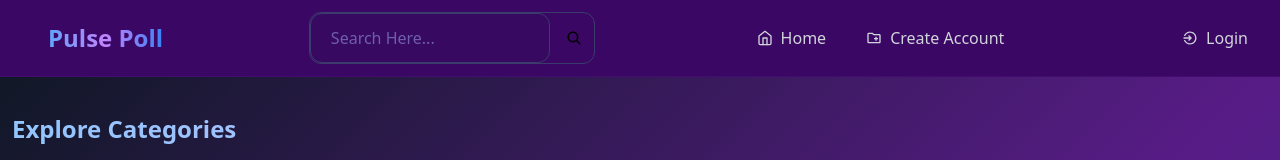
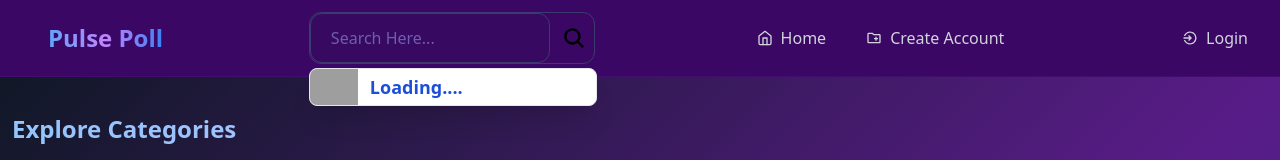
Before and after one commit to vivekanandpandey27/PulsePolls, a React (Vite) app in the folder frontend/: page / in a window 1280 px wide. Both pictures are taken after a click on the icon 573 px from the left and 38 px from the top of the page. Shown: the top 160 px of the page. Built offline with nearby package versions, Linux system fonts and the light colour scheme; no server answers; grey boxes are pictures that could not be loaded.

Commit message:
Added Loading in SearchBar

```diff
--- a/frontend/src/components/Header_box.jsx
+++ b/frontend/src/components/Header_box.jsx
@@ -11,6 +11,8 @@ import { IoSearch } from "react-icons/io5";
 import axios from 'axios';
 import { SearchResultProfile } from './searchResultProfile';
 
+
+
 export const Header_box = () => {
     const navigate = useNavigate();
     const [activeCategory, setActiveCategory] = useState(null);
@@ -18,8 +20,8 @@ export const Header_box = () => {
     const isAuth = useSelector((state) => state.user.authUser);
     const[searchtext,setsearchtext] = useState("");
     const [showDropdown, setShowDropdown] = useState(false);
-
     const [searchResults, setsearchResult] = useState(null);
+    const [loading, setloading] = useState(false);
 
 
     const REACT_BASE_URL = import.meta.env.VITE_REACT_APP_BACKEND_BASE_URL;
@@ -48,6 +50,8 @@ export const Header_box = () => {
         }
 
         try{
+            setloading(true);
+
             const res = await axios.post(
             `${REACT_BASE_URL}/api/v1/user/getOtherUser`,
             data,
@@ -56,6 +60,7 @@ export const Header_box = () => {
               withCredentials: true,
             }
            );
+           setloading(false);
            //console.log("res : ",res);
            setsearchResult(res.data);
            console.log(searchResults);
@@ -69,6 +74,7 @@ export const Header_box = () => {
     return (
         <header className="sticky top-0 z-50 bg-purple-950 backdrop-blur-lg border-b border-purple-900/30">
             <div className="container mx-auto px-4 py-3 flex justify-between items-center">
+
                 {/* Logo with animation */}
                 <motion.div
                     initial={{ opacity: 0, x: -20 }}
@@ -107,10 +113,11 @@ export const Header_box = () => {
                        className="w-60 px-5 py-3 rounded-xl bg-[#1e1b4b20] text-white placeholder-[#a5b4fc80] border border-[#3b3b6d] focus:outline-none focus:border-[#818cf8] focus:ring-2 focus:ring-[#6366f130] transition-all"
                        />
 
-                   <IoSearch className='ml-4 my-auto' onClick={SearchSubmitHandler}/>
+                   <IoSearch className='ml-4 my-auto cursor-pointer  scale-150' onClick={SearchSubmitHandler}/>
                    </div>
 
                   {/* Enhanced Window Box for showing Search Results */}
+                  {loading ? (<div className='absolute mt-14 w-72 bg-white rounded-lg shadow-xl border border-gray-200 overflow-hidden z-50 flex items-center text-lg font-bold text-blue-700 '> <img className='h-9 pr-3' src = 'https://upload.wikimedia.org/wikipedia/commons/c/c7/Loading_2.gif' /> Loading....</div>) : (null)}
                   {showDropdown && ( <SearchResultProfile searchResults = {searchResults}/>)}
                 </div>
 
--- a/frontend/src/components/showSearchResult.jsx
+++ /dev/null
@@ -1,7 +0,0 @@
-import React from 'react'
-
-export const showSearchResult = (data) => {
-  return (
-    <div>showSearchResult</div>
-  )
-}
```
